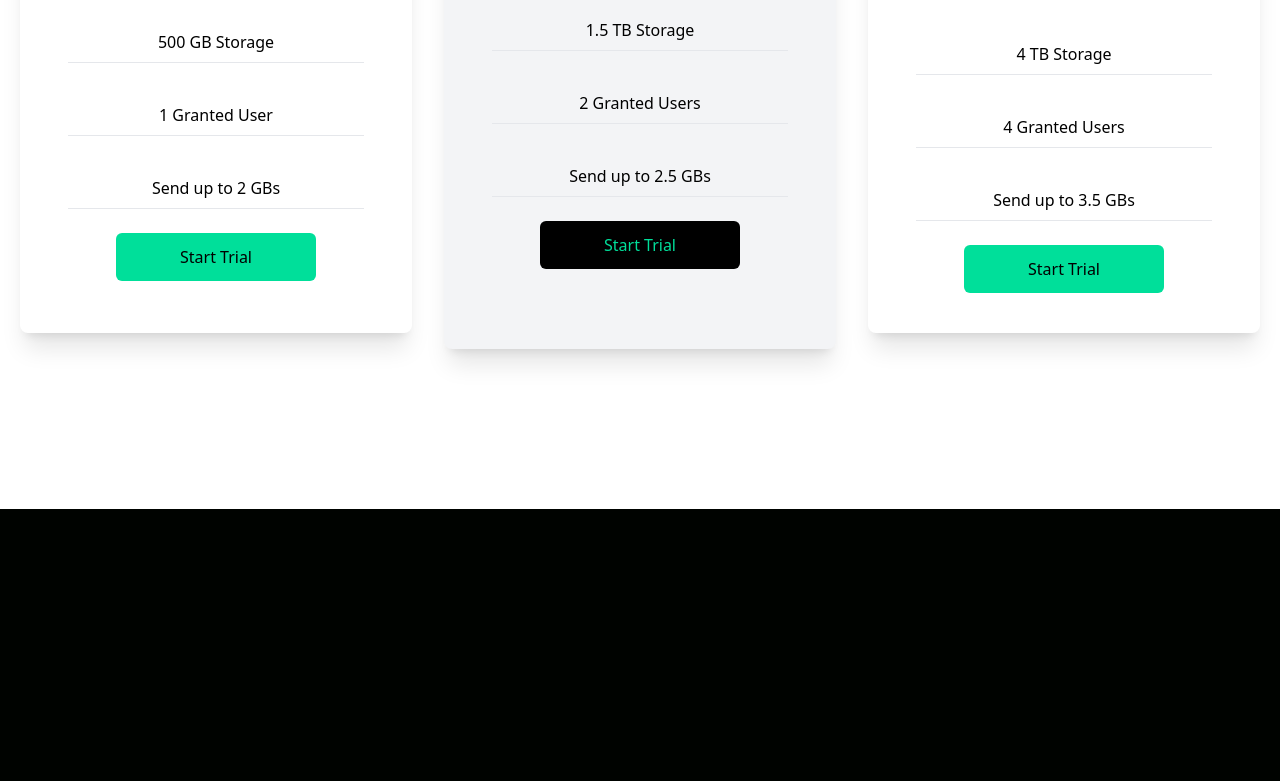
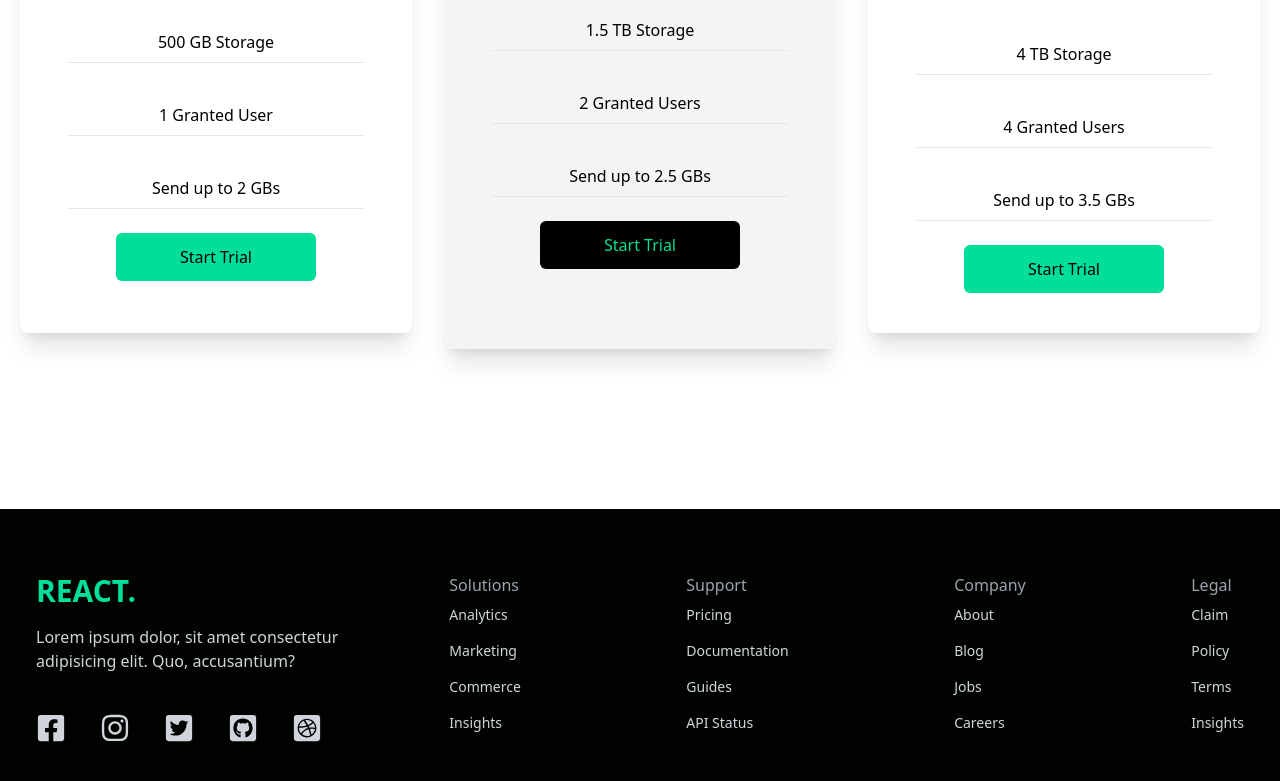
Before and after one commit to alanbacay02/mock-data-website, a React (Create React App) app: page / in a window 1280 px wide. Shown: the part 2029-2810 px from the top of the page. Before the commit the page ends 2538 px from the top, so only its background shows below. Built offline with nearby package versions, Linux system fonts and the light colour scheme.

Commit message:
finishes Footer.jsx

```diff
--- a/src/App.js
+++ b/src/App.js
@@ -4,6 +4,7 @@ import Hero from './components/Hero';
 import Analytics from './components/Analytics';
 import Newsletter from './components/Newsletter';
 import Cards from './components/Cards';
+import Footer from './components/Footer';
 
 function App() {
   return (
@@ -13,6 +14,7 @@ function App() {
       <Analytics />
       <Newsletter />
       <Cards />
+      <Footer />
     </div>
   );
 }
--- /dev/null
+++ b/src/components/Footer.jsx
@@ -0,0 +1,66 @@
+import React from 'react';
+import {
+  FaDribbbleSquare,
+  FaFacebookSquare,
+  FaGithubSquare,
+  FaInstagram,
+  FaTwitterSquare
+} from 'react-icons/fa'
+
+const Footer = () => {
+  return (
+    <div className="max-w-[1240px] mx-auto py-16 px-4 grid lg:grid-cols-3 gap-8 text-gray-300">
+      <div>
+        <h1 className="w-full text-3xl font-bold text-[#00df9a] select-none">REACT.</h1>
+        <p className="py-4">Lorem ipsum dolor, sit amet consectetur adipisicing elit. Quo, accusantium?</p>
+        <div className="flex justify-between md:w-[75%] my-6">
+          <FaFacebookSquare size={30} className="hover:cursor-pointer" />
+          <FaInstagram size={30} className="hover:cursor-pointer" />
+          <FaTwitterSquare size={30} className="hover:cursor-pointer" />
+          <FaGithubSquare size={30} className="hover:cursor-pointer" />
+          <FaDribbbleSquare size={30} className="hover:cursor-pointer" />
+        </div>
+      </div>
+      <div className="lg:col-span-2 flex justify-between">
+        <div>
+          <h6 className="font-medium text-gray-400">Solutions</h6>
+          <ul>
+            <li className="py-2 text-sm hover:cursor-pointer hover:underline">Analytics</li>
+            <li className="py-2 text-sm hover:cursor-pointer hover:underline">Marketing</li>
+            <li className="py-2 text-sm hover:cursor-pointer hover:underline">Commerce</li>
+            <li className="py-2 text-sm hover:cursor-pointer hover:underline">Insights</li>
+          </ul>
+        </div>
+        <div>
+          <h6 className="font-medium text-gray-400">Support</h6>
+          <ul>
+            <li className="py-2 text-sm hover:cursor-pointer hover:underline">Pricing</li>
+            <li className="py-2 text-sm hover:cursor-pointer hover:underline">Documentation</li>
+            <li className="py-2 text-sm hover:cursor-pointer hover:underline">Guides</li>
+            <li className="py-2 text-sm hover:cursor-pointer hover:underline">API Status</li>
+          </ul>
+        </div>
+        <div>
+          <h6 className="font-medium text-gray-400">Company</h6>
+          <ul>
+            <li className="py-2 text-sm hover:cursor-pointer hover:underline">About</li>
+            <li className="py-2 text-sm hover:cursor-pointer hover:underline">Blog</li>
+            <li className="py-2 text-sm hover:cursor-pointer hover:underline">Jobs</li>
+            <li className="py-2 text-sm hover:cursor-pointer hover:underline">Careers</li>
+          </ul>
+        </div>
+        <div>
+          <h6 className="font-medium text-gray-400">Legal</h6>
+          <ul>
+            <li className="py-2 text-sm hover:cursor-pointer hover:underline">Claim</li>
+            <li className="py-2 text-sm hover:cursor-pointer hover:underline">Policy</li>
+            <li className="py-2 text-sm hover:cursor-pointer hover:underline">Terms</li>
+            <li className="py-2 text-sm hover:cursor-pointer hover:underline">Insights</li>
+          </ul>
+        </div>
+      </div>
+    </div>
+  );
+};
+
+export default Footer;
```
